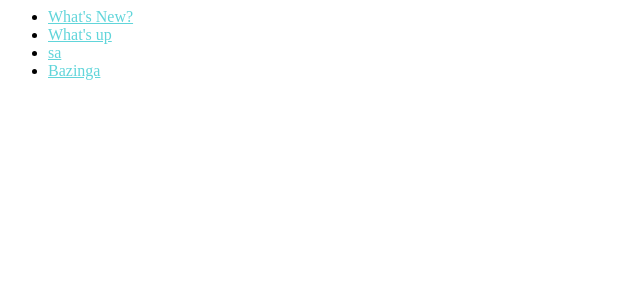
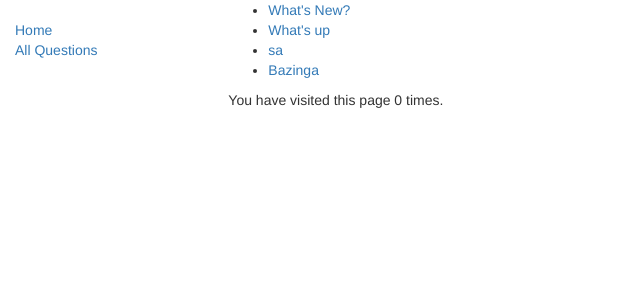
Before and after one commit to sanchit-ahuja/Django_implementation, a Django app: page /polls/ in a window 1280 px wide. Shown: the top 300 px of the page, without its empty margins (0-640 px from the left). Run offline with Django 3.2, Linux system fonts and the light colour scheme; data comes from the database, SQL or seed files in the repository; both versions use the stored data as it was after the commit; some libraries are stand-ins or nearby versions.

Commit message:
Few changes made

```diff
--- a/mysite/mysite/settings.py
+++ b/mysite/mysite/settings.py
@@ -39,7 +39,7 @@
     'django.contrib.messages',
     'django.contrib.staticfiles',
 ]
-
+SESSION_SAVE_EVERY_REQUEST = True
 MIDDLEWARE = [
     'django.middleware.security.SecurityMiddleware',
     'django.contrib.sessions.middleware.SessionMiddleware',
--- a/mysite/polls/static/polls/style.css
+++ b/mysite/polls/static/polls/style.css
@@ -1,3 +1,5 @@
-li a {
-    color: rgb(97, 213, 218);
+.sidebar-nav {
+    margin-top: 20px;
+    padding: 0;
+    list-style: none;
 }
--- /dev/null
+++ b/mysite/polls/templates/polls/base_generic.html
@@ -0,0 +1,37 @@
+<!DOCTYPE html>
+<html lang="en">
+<head>
+
+  {% block title %}<title>Polls App</title>{% endblock %}
+  <meta charset="utf-8">
+  <meta name="viewport" content="width=device-width, initial-scale=1">
+  <link rel="stylesheet" href="https://maxcdn.bootstrapcdn.com/bootstrap/3.3.7/css/bootstrap.min.css">
+  <script src="https://ajax.googleapis.com/ajax/libs/jquery/1.12.4/jquery.min.js"></script>
+  <script src="https://maxcdn.bootstrapcdn.com/bootstrap/3.3.7/js/bootstrap.min.js"></script>
+
+  <!-- Add additional CSS in static file -->
+  {% load static %}
+  <link rel="stylesheet" href="{% static 'css/styles.css' %}">
+</head>
+
+<body>
+
+  <div class="container-fluid">
+
+    <div class="row">
+      <div class="col-sm-2">
+      {% block sidebar %}
+      <ul class="sidebar-nav">
+          <li><a href="{% url 'polls:index' %}">Home</a></li>
+          <li><a href="">All Questions</a></li>
+      </ul>
+     {% endblock %}
+      </div>
+      <div class="col-sm-10 ">
+      {% block content %}{% endblock %}
+      </div>
+    </div>
+
+  </div>
+</body>
+</html>
--- a/mysite/polls/templates/polls/detail.html
+++ b/mysite/polls/templates/polls/detail.html
@@ -1,3 +1,5 @@
+{% extends "polls/base_generic.html" %}
+{%block content%}
 <h1>{{question.question_text}}</h1>
 {% if error_message %} <p><strong>{{error_message}}</strong></p>{%endif%}
 <form action="{% url 'polls:vote' question.id %}" method="POST">
@@ -9,3 +11,4 @@
     <input type="submit" value="vote"/>
 
     </form>
+    {%endblock%}
--- a/mysite/polls/templates/polls/index.html
+++ b/mysite/polls/templates/polls/index.html
@@ -1,3 +1,5 @@
+{% extends "polls/base_generic.html" %}
+{%block content%}
 {% if latest_question_list %}
     <ul>
     {% for question in latest_question_list %}
@@ -9,3 +11,5 @@
 {% endif %}
 {% load static %}
 <link rel="stylesheet" type="text/css" href="{% static 'polls/style.css'%}"/>
+<p>You have visited this page {{ num_visits }}{% if num_visits == 1 %} time{% else %} times{% endif %}.</p>
+{%endblock%}
--- a/mysite/polls/templates/polls/results.html
+++ b/mysite/polls/templates/polls/results.html
@@ -1,3 +1,5 @@
+{% extends "polls/base_generic.html" %}
+{%block content%}
 <h1> {{question.question_text}}</h1>
 <ul>
     {%for choice in question.choice_set.all %}
@@ -6,3 +8,4 @@
     </ul>
 
     <a href="{% url 'polls:detail' question.id %}">Vote again?</a>
+    {%endblock%}
--- a/mysite/polls/urls.py
+++ b/mysite/polls/urls.py
@@ -4,7 +4,7 @@
 
 app_name = 'polls'
 urlpatterns = [
-    url(r'^$', views.IndexView.as_view(), name='index'),
+    url(r'^$', views.index, name='index'),
     url(r'^(?P<pk>[0-9]+)/$', views.DetailView.as_view(), name='detail'),
     url(r'^(?P<pk>[0-9]+)/results/$', views.ResultsView.as_view(), name='results'),
     url(r'^(?P<question_id>[0-9]+)/vote/$', views.vote, name='vote'),
--- a/mysite/polls/views.py
+++ b/mysite/polls/views.py
@@ -7,7 +7,7 @@
 from django.utils import timezone
 # Create your views here.
 
-from django.http import HttpResponse, HttpResponseRedirect
+from django.http import HttpResponse, HttpResponseRedirect,HttpRequest
 from .models import Choice, Question
 
 class ResultsView(generic.DetailView):
@@ -24,10 +24,12 @@
         selected_choice.votes+=1
         selected_choice.save()
         return HttpResponseRedirect(reverse('polls:results',args=(question_id,)))
-
-class IndexView(generic.ListView):
-    template_name = 'polls/index.html'
-    context_object_name = 'latest_question_list'
+def index(request):
+    latest_question_list=Question.objects.order_by('pub_date')[:5]
+    num_visits=request.session.get('num_visits',0)
+    request.session['num_visits']=num_visits+1
+    context={'latest_question_list':latest_question_list,'num_visits':num_visits}
+    return render(request,'polls/index.html',context)
 
     def get_queryset(self):
         return Question.objects.filter(pub_date__lte=timezone.now())
```
Also changed, not shown: mysite/db.sqlite3, 3 other files.
